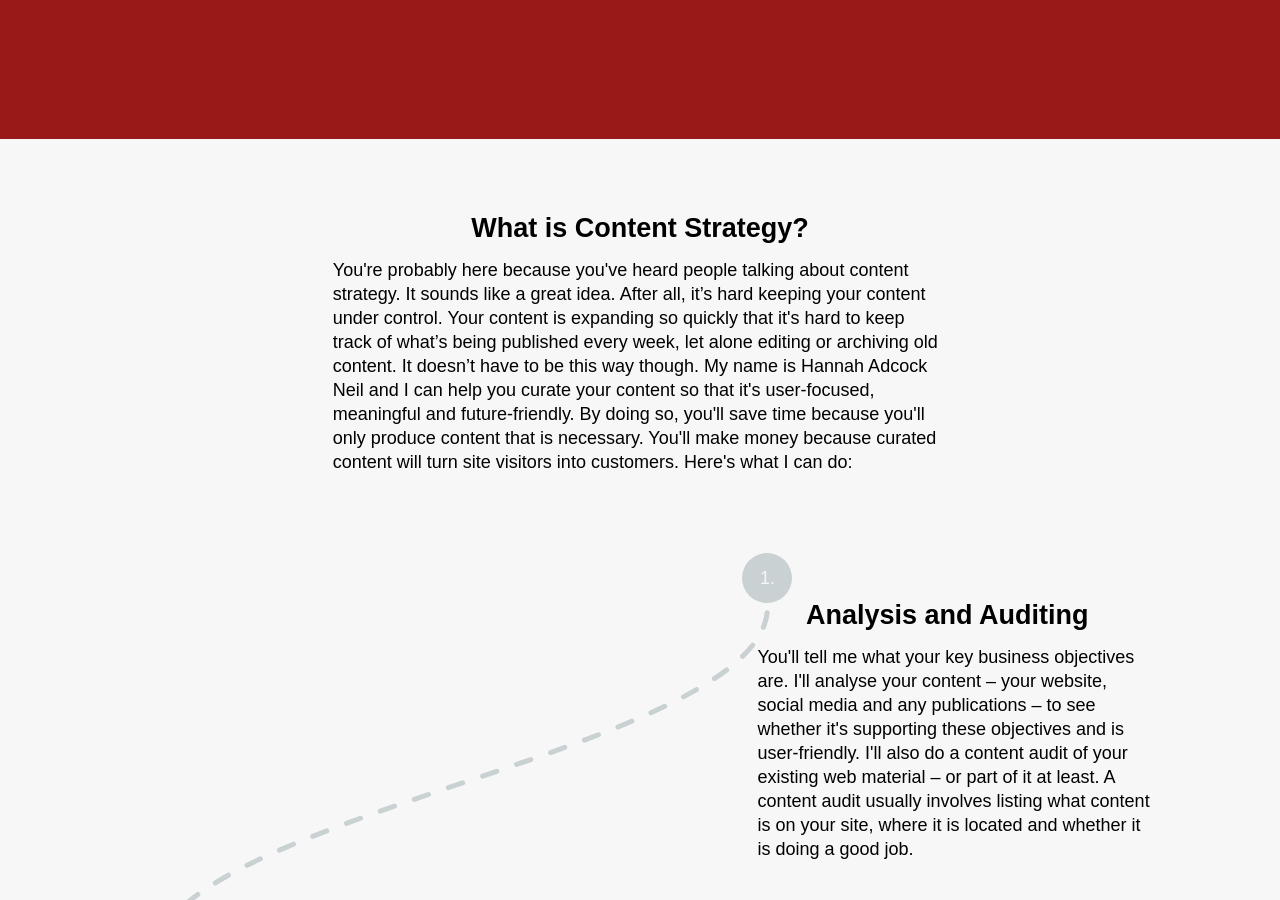
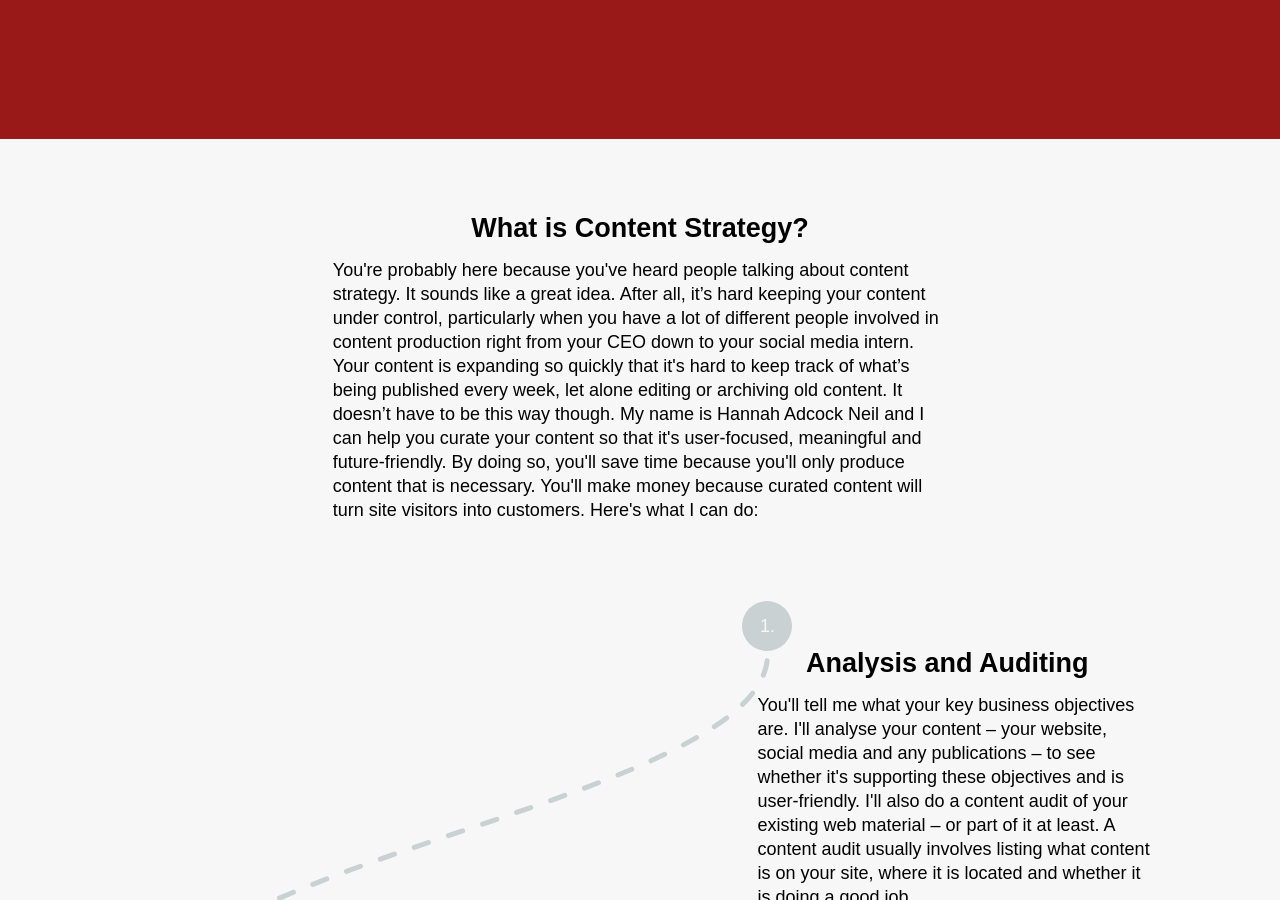
Before and after one commit to smokingpun/smokingpun.github.io, a Jekyll site: the page built from index.html, in a window 1280 px wide and 900 px high, scrolled down 394 px. Built offline with Jekyll 4.4.1, drawn with Linux system fonts in a browser that asks for light colours; nearby versions of some CDN libraries; some web fonts are replaced; Markdown is read by kramdown in place of the engine named in the settings.

Commit message:
editing changes

```diff
--- a/_layouts/homepage.html
+++ b/_layouts/homepage.html
@@ -52,7 +52,7 @@
     <section class="journey_center">
       <article>
         <h2 id="what_is_content_strategy_section">What is Content Strategy?</h2>
-        <p>You're probably here because you've heard people talking about content strategy. It sounds like a great idea. After all, it’s hard keeping your content under control. Your content is expanding so quickly that it's hard to keep track of what’s being published every week, let alone editing or archiving old content. It doesn’t have to be this way though. My name is <a href="http://www.linkedin.com/in/hannahadcock">Hannah Adcock Neil</a> and I can help you curate your content so that it's user-focused, meaningful and future-friendly. By doing so, you'll save time because you'll only produce content that is necessary. You'll make money because curated content will turn site visitors into customers. Here's what I can do:</p>
+        <p>You're probably here because you've heard people talking about content strategy. It sounds like a great idea. After all, it’s hard keeping your content under control, particularly when you have a lot of different people involved in content production right from your CEO down to your social media intern. Your content is expanding so quickly that it's hard to keep track of what’s being published every week, let alone editing or archiving old content. It doesn’t have to be this way though. My name is <a href="http://www.linkedin.com/in/hannahadcock">Hannah Adcock Neil</a> and I can help you curate your content so that it's user-focused, meaningful and future-friendly. By doing so, you'll save time because you'll only produce content that is necessary. You'll make money because curated content will turn site visitors into customers. Here's what I can do:</p>
       </article>
      </section>
     <section class="journey_analysis">
```
